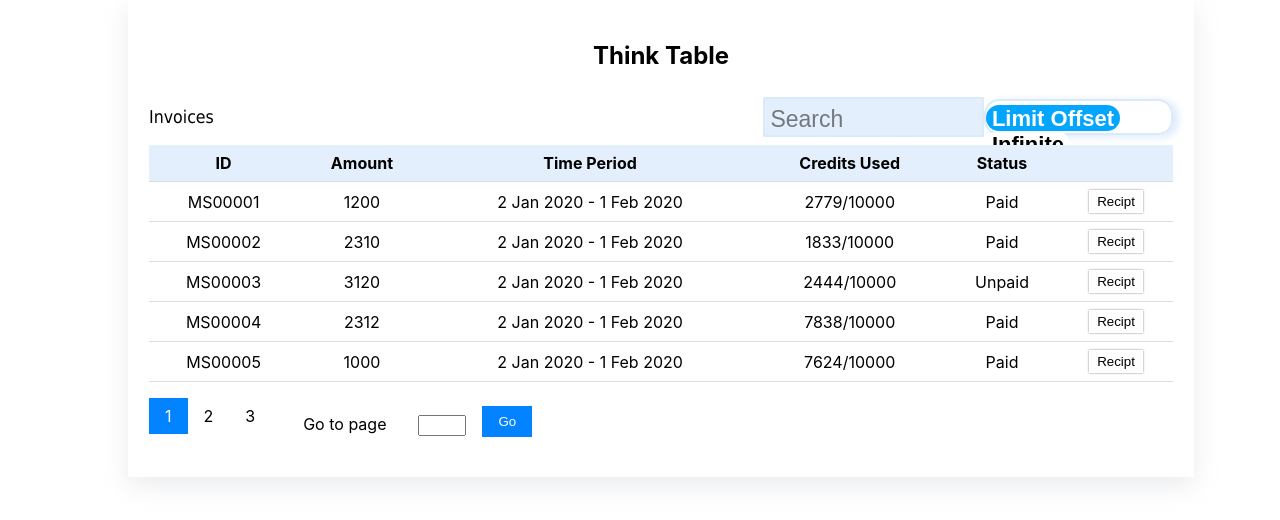
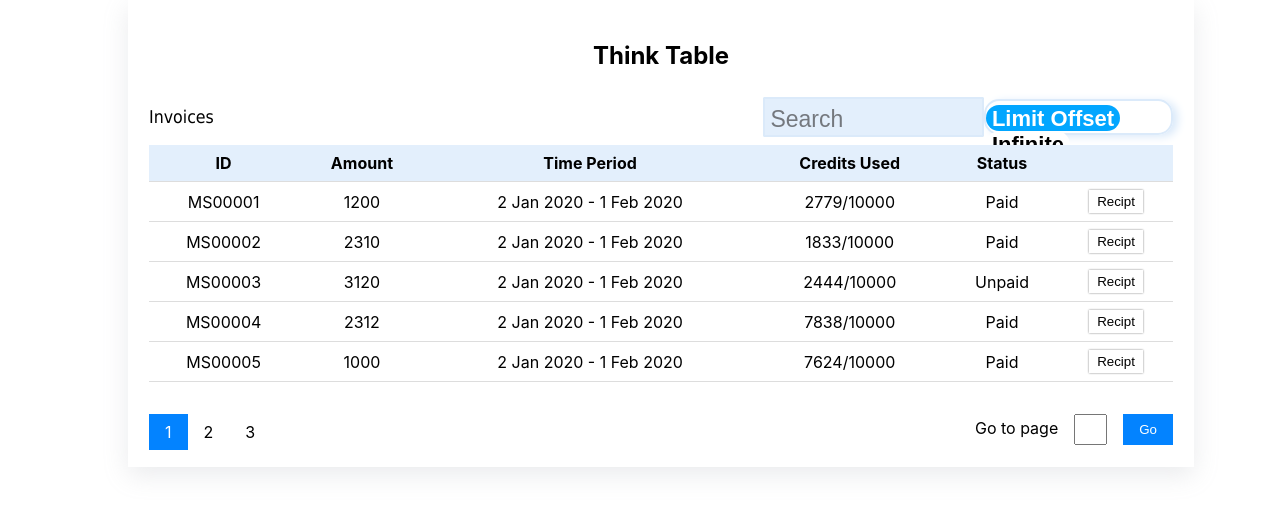
Before and after one commit to ThinkJs-Pvt-LTD/think-table, a React (Create React App) app: page / in a window 1280 px wide. Shown: the top 520 px of the page. Built offline with nearby package versions, Linux system fonts and the light colour scheme; some icons are missing.

Commit message:
pagination go to button css fix

```diff
--- a/src/components/Pagination/Pagination.css
+++ b/src/components/Pagination/Pagination.css
@@ -1,21 +1,44 @@
 .pagination {
-  display: inline-block;
+  padding: 1rem 0 2rem 0;
 }
 
-.pagination span {
+.pagination a {
   color: black;
   float: left;
   padding: 8px 16px;
   text-decoration: none;
 }
 
-.pagination span.active {
+.pagination a.active {
   background-color: #0383ff;
   color: white;
 }
-.pagination span:hover:not(.active) {
+.pagination a:hover:not(.active) {
   cursor: pointer;
   background-color: #ddd;
+}
+
+.pagination .go-to-wrapper{
+  float: right;
+}
+
+.pagination .go-to-label,.pagination .go-to-input{
+  margin-right: 1rem;
+}
+
+.pagination .go-to-input>input{
+  height: 25px;
+  width: 25px;
+}
+
+.pagination .go-to-input>input::-webkit-outer-spin-button,
+input::-webkit-inner-spin-button {
+  -webkit-appearance: none;
+  margin: 0;
+}
+
+.pagination .go-to-input>input[type=number] {
+  -moz-appearance: textfield;
 }
 
 .pagination .go-to-button{
--- a/src/components/Pagination/index.js
+++ b/src/components/Pagination/index.js
@@ -8,14 +8,14 @@ function Pagination(props) {
   const pages = [];
   for (let i = 0; i < pageCount; i++) {
     const active = i === activePage;
-    pages.push(<span onClick={() => { goToPage(i) }} className={active ? 'active' : ''}>{i + 1}</span>);
+    pages.push(<a onClick={() => { goToPage(i) }} className={active ? 'active' : ''}>{i + 1}</a>);
   }
   return (
     <div class="pagination">
       {pages}
-      <span>
-        <span>Go to page</span>
-        <span>
+      <span className="go-to-wrapper">
+        <span className="go-to-label">Go to page</span>
+        <span  className="go-to-input">
           <input
             onChange={(e) => {
               const val = e.target.value;
```
